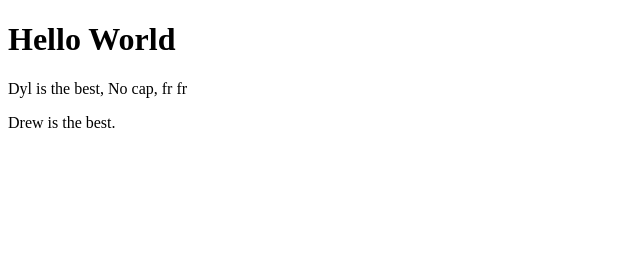
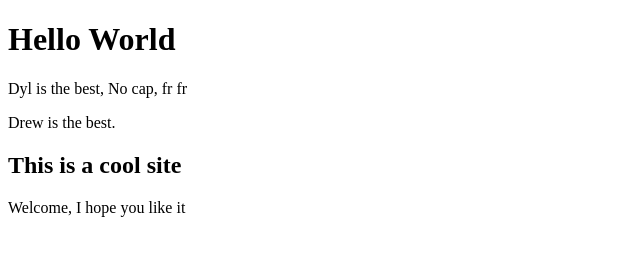
Before and after one commit to dylantrimble/testing_repo, a plain HTML site: page index.html in a window 1280 px wide. Shown: the whole page, without its empty margins (0-640 px from the left). Drawn offline with Linux system fonts and the light colour scheme.

Commit message:
added semantic welcome message

```diff
--- a/index.html
+++ b/index.html
@@ -10,5 +10,9 @@
     <h1>Hello World</h1>
     <p>Dyl is the best, No cap, fr fr</p>
     <p> Drew is the best. </p>
+    <section>
+        <h2>This is a cool site</h2>
+        <p>Welcome, I hope you like it</p>
+    </section>
 </body>
 </html>
```
